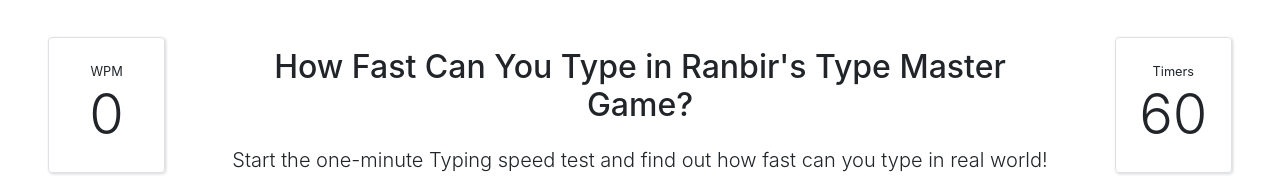
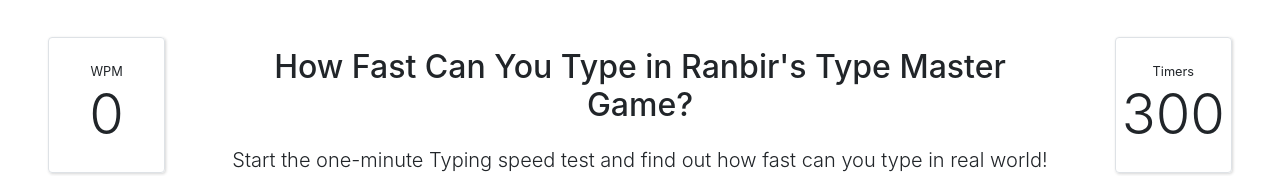
Before and after one commit to sranbir392/Type_master, a React (Create React App) app in the folder myapp/: page / in a window 1280 px wide. Shown: the top 176 px of the page. Built offline with nearby package versions, Linux system fonts and the light colour scheme.

Commit message:
Time updated

```diff
--- a/myapp/src/App.js
+++ b/myapp/src/App.js
@@ -8,7 +8,7 @@
 const App = () => {
   const inputRef = useRef(null);
   const outputRef = useRef(null);
-  const [duration, setDuration] = useState(60);
+  const [duration, setDuration] = useState(300);
   const [started, setStarted] = useState(false);
   const [ended, setEnded] = useState(false);
   const [index, setIndex] = useState(0);
```
